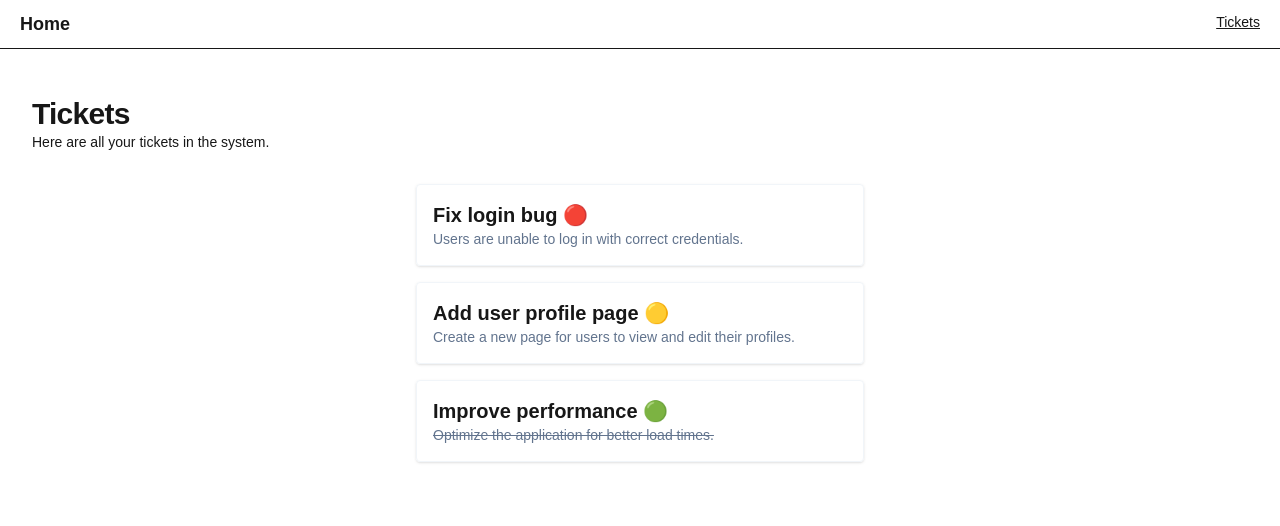
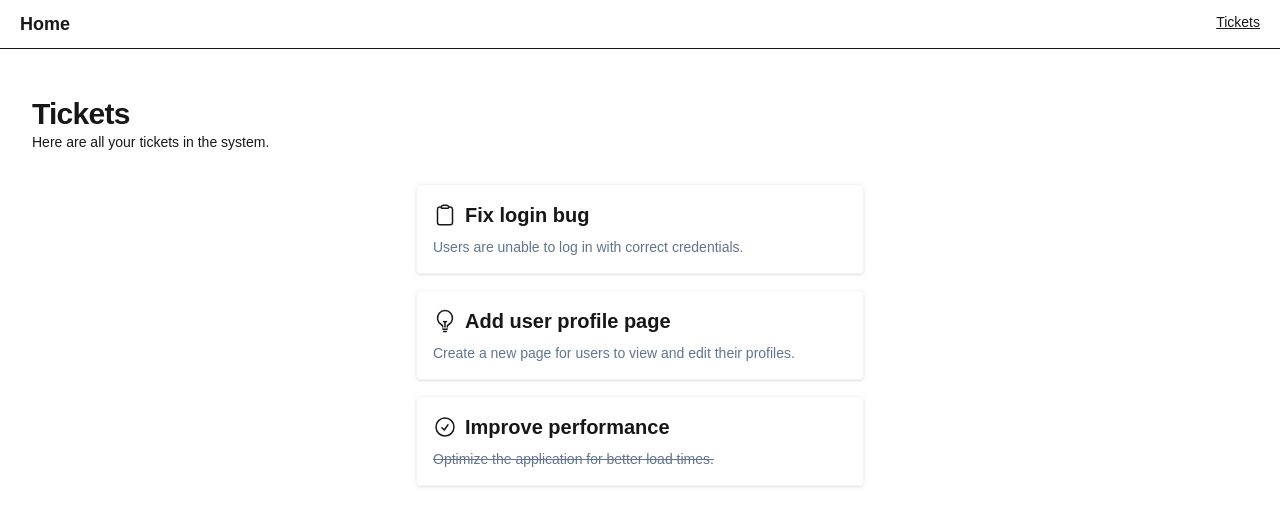
Before and after one commit to robinofskii/the-road-to-next-app, a Next.js app: page /tickets in a window 1280 px wide. Shown: the top 526 px of the page. Built offline with nearby package versions, Linux system fonts and the light colour scheme.

Commit message:
refactor: update ticket status values and replace string icons with SVG components

```diff
--- a/src/app/tickets/page.tsx
+++ b/src/app/tickets/page.tsx
@@ -1,3 +1,4 @@
+import { JSX } from "react";
 import Link from "next/link";
 import clsx from "clsx";
 
@@ -5,10 +6,61 @@ import { initialTickets, TicketStatus } from "@/data";
 
 import { ticketPath } from "../paths";
 
-const TICKET_ICONS: Record<TicketStatus, string> = {
-  open: "🔴",
-  "in progress": "🟡",
-  closed: "🟢",
+const CheckCircleIcon = () => (
+  <svg
+    xmlns="http://www.w3.org/2000/svg"
+    fill="none"
+    viewBox="0 0 24 24"
+    strokeWidth={1.5}
+    stroke="currentColor"
+    className="size-6"
+  >
+    <path
+      strokeLinecap="round"
+      strokeLinejoin="round"
+      d="M9 12.75 11.25 15 15 9.75M21 12a9 9 0 1 1-18 0 9 9 0 0 1 18 0Z"
+    />
+  </svg>
+);
+
+const LightBulbIcon = () => (
+  <svg
+    xmlns="http://www.w3.org/2000/svg"
+    fill="none"
+    viewBox="0 0 24 24"
+    strokeWidth={1.5}
+    stroke="currentColor"
+    className="size-6"
+  >
+    <path
+      strokeLinecap="round"
+      strokeLinejoin="round"
+      d="M12 18v-5.25m0 0a6.01 6.01 0 0 0 1.5-.189m-1.5.189a6.01 6.01 0 0 1-1.5-.189m3.75 7.478a12.06 12.06 0 0 1-4.5 0m3.75 2.383a14.406 14.406 0 0 1-3 0M14.25 18v-.192c0-.983.658-1.823 1.508-2.316a7.5 7.5 0 1 0-7.517 0c.85.493 1.509 1.333 1.509 2.316V18"
+    />
+  </svg>
+);
+
+const ClipboardIcon = () => (
+  <svg
+    xmlns="http://www.w3.org/2000/svg"
+    fill="none"
+    viewBox="0 0 24 24"
+    strokeWidth={1.5}
+    stroke="currentColor"
+    className="size-6"
+  >
+    <path
+      strokeLinecap="round"
+      strokeLinejoin="round"
+      d="M15.666 3.888A2.25 2.25 0 0 0 13.5 2.25h-3c-1.03 0-1.9.693-2.166 1.638m7.332 0c.055.194.084.4.084.612v0a.75.75 0 0 1-.75.75H9a.75.75 0 0 1-.75-.75v0c0-.212.03-.418.084-.612m7.332 0c.646.049 1.288.11 1.927.184 1.1.128 1.907 1.077 1.907 2.185V19.5a2.25 2.25 0 0 1-2.25 2.25H6.75A2.25 2.25 0 0 1 4.5 19.5V6.257c0-1.108.806-2.057 1.907-2.185a48.208 48.208 0 0 1 1.927-.184"
+    />
+  </svg>
+);
+
+const TICKET_ICONS: Record<TicketStatus, JSX.Element> = {
+  OPEN: <ClipboardIcon />,
+  IN_PROGRESS: <LightBulbIcon />,
+  RESOLVED: <CheckCircleIcon />,
 };
 
 const TicketsPage = () => {
@@ -20,7 +72,7 @@ const TicketsPage = () => {
           Here are all your tickets in the system.
         </p>
       </header>
-      <ul className="flex flex-1 flex-col items-center space-y-4">
+      <ul className="animate-fade-in-from-top flex flex-1 flex-col items-center space-y-4">
         {initialTickets.map((ticket) => (
           <Link
             key={ticket.id}
@@ -28,13 +80,17 @@ const TicketsPage = () => {
             className="w-full max-w-md"
           >
             <li className="rounded border border-slate-100 p-4 shadow">
-              <h3 className="truncate text-xl font-semibold">
-                {ticket.title}{" "}
-                <span title={ticket.status}>{TICKET_ICONS[ticket.status]}</span>
-              </h3>
+              <div className="mb-2 flex flex-1 items-center gap-2">
+                <div>
+                  <div>{TICKET_ICONS[ticket.status]}</div>
+                </div>
+                <h3 className="truncate text-xl font-semibold">
+                  {ticket.title}
+                </h3>
+              </div>
               <p
                 className={clsx("truncate text-sm text-slate-500", {
-                  "line-through": ticket.status === "closed",
+                  "line-through": ticket.status === "RESOLVED",
                 })}
               >
                 {ticket.description}
--- a/src/data.ts
+++ b/src/data.ts
@@ -1,4 +1,4 @@
-export type TicketStatus = "open" | "in progress" | "closed";
+export type TicketStatus = "OPEN" | "IN_PROGRESS" | "RESOLVED";
 
 export interface Ticket {
   id: string;
@@ -12,18 +12,18 @@ export const initialTickets: Ticket[] = [
     id: "1",
     title: "Fix login bug",
     description: "Users are unable to log in with correct credentials.",
-    status: "open",
+    status: "OPEN",
   },
   {
     id: "2",
     title: "Add user profile page",
     description: "Create a new page for users to view and edit their profiles.",
-    status: "in progress",
+    status: "IN_PROGRESS",
   },
   {
     id: "3",
     title: "Improve performance",
     description: "Optimize the application for better load times.",
-    status: "closed",
+    status: "RESOLVED",
   },
 ];
```
